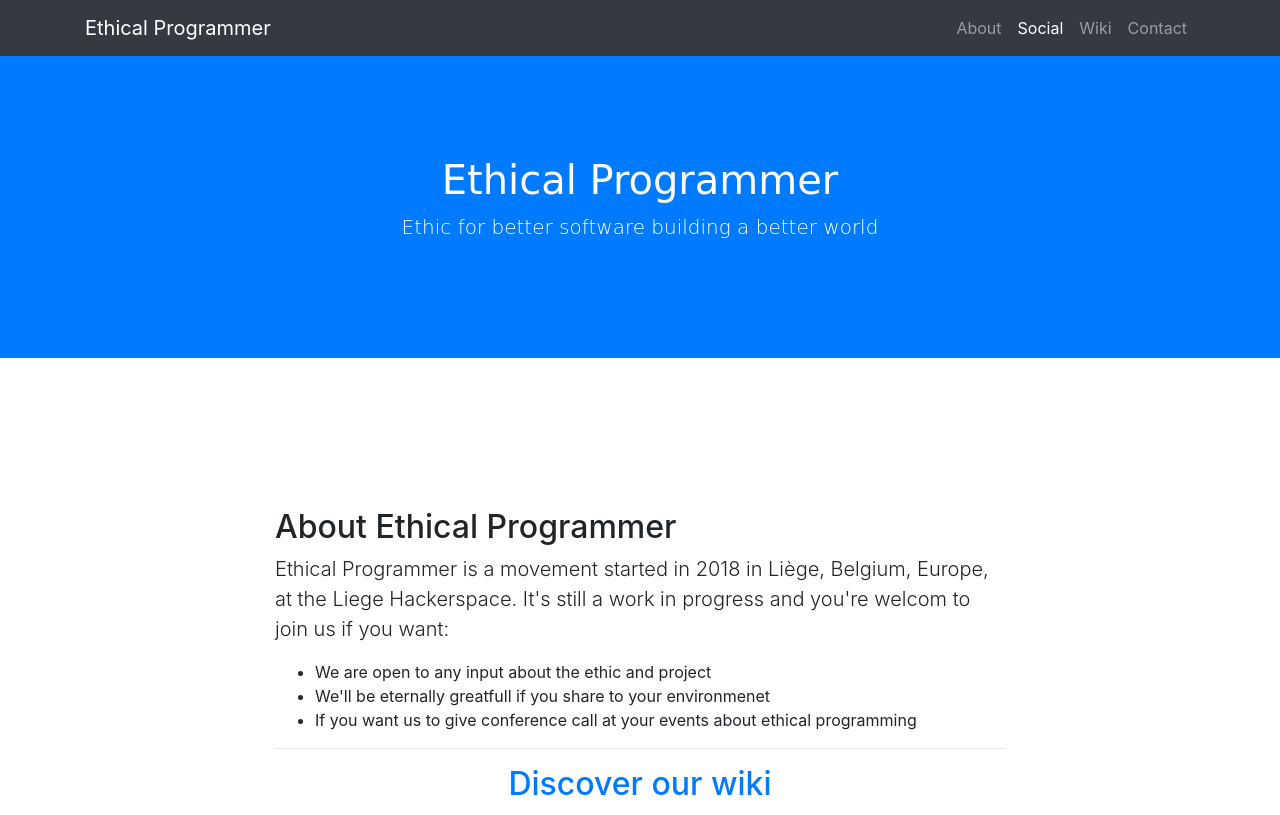
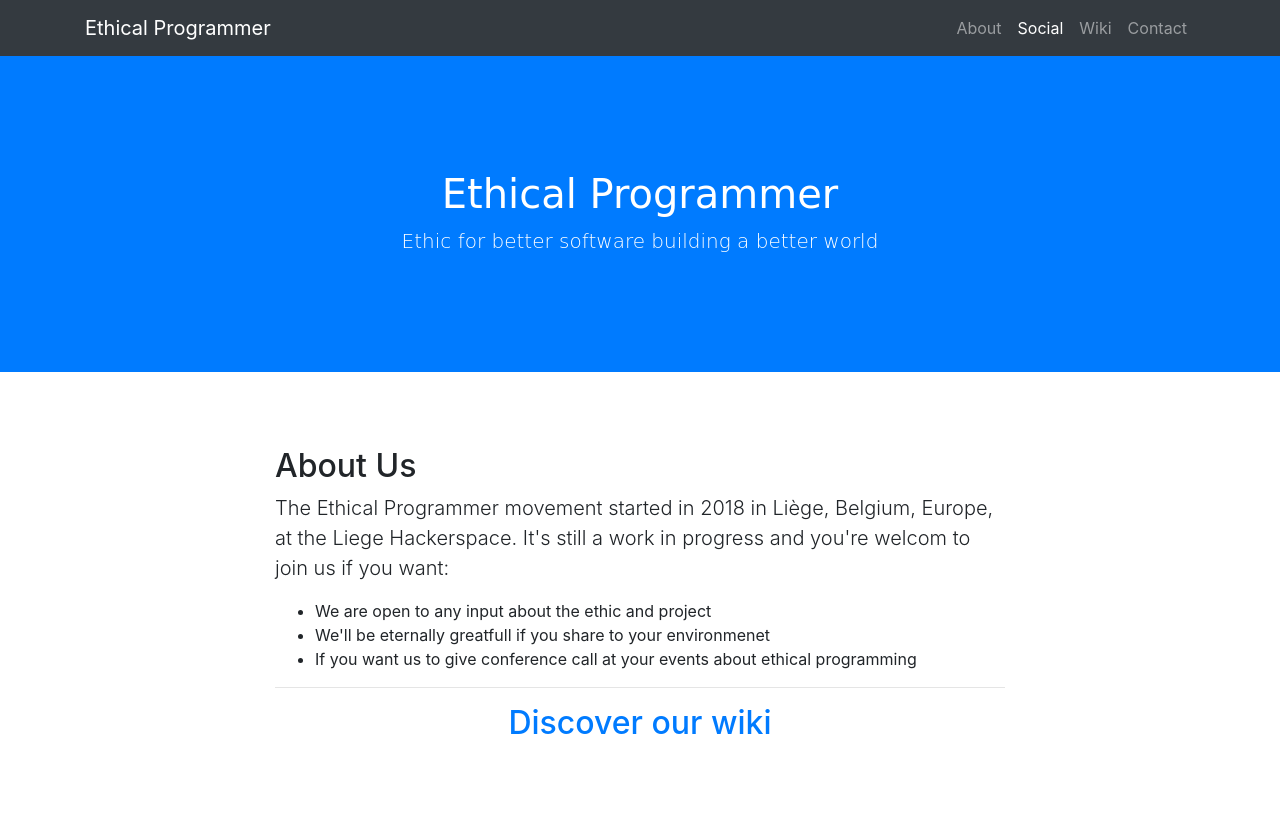
Before and after one commit to LgHS/ethicalprogrammer-website, a website: page index.html in a window 1280 px wide. Shown: the top 815 px of the page. Drawn offline with nearby package versions, Linux system fonts and the light colour scheme; a web font is replaced by a local one.

Commit message:
adapt social and margin

```diff
--- a/css/scrolling-nav.css
+++ b/css/scrolling-nav.css
@@ -10,11 +10,11 @@ header {
 
 @media (min-width: 992px) {
   header {
-    padding: 156px 0 100px;
+    padding: 170px 0 100px;
     font-family: 'Gaegu', cursive;
   }
 }
 
 section {
-  padding: 150px 0;
+  padding: 75px 0;
 }
--- a/index.html
+++ b/index.html
@@ -59,8 +59,8 @@
         <div class="row">
 
           <div class="col-lg-8 mx-auto">
-            <h2>About Ethical Programmer</h2>
-            <p class="lead">Ethical Programmer is a movement started in 2018 in Liège, Belgium, Europe, at the Liege Hackerspace.
+            <h2>About Us</h2>
+            <p class="lead">The Ethical Programmer movement started in 2018 in Liège, Belgium, Europe, at the Liege Hackerspace.
             It's still a work in progress and you're welcom to join us if you want:</p>
             <ul>
               <li>We are open to any input about the ethic and project</li>
```
